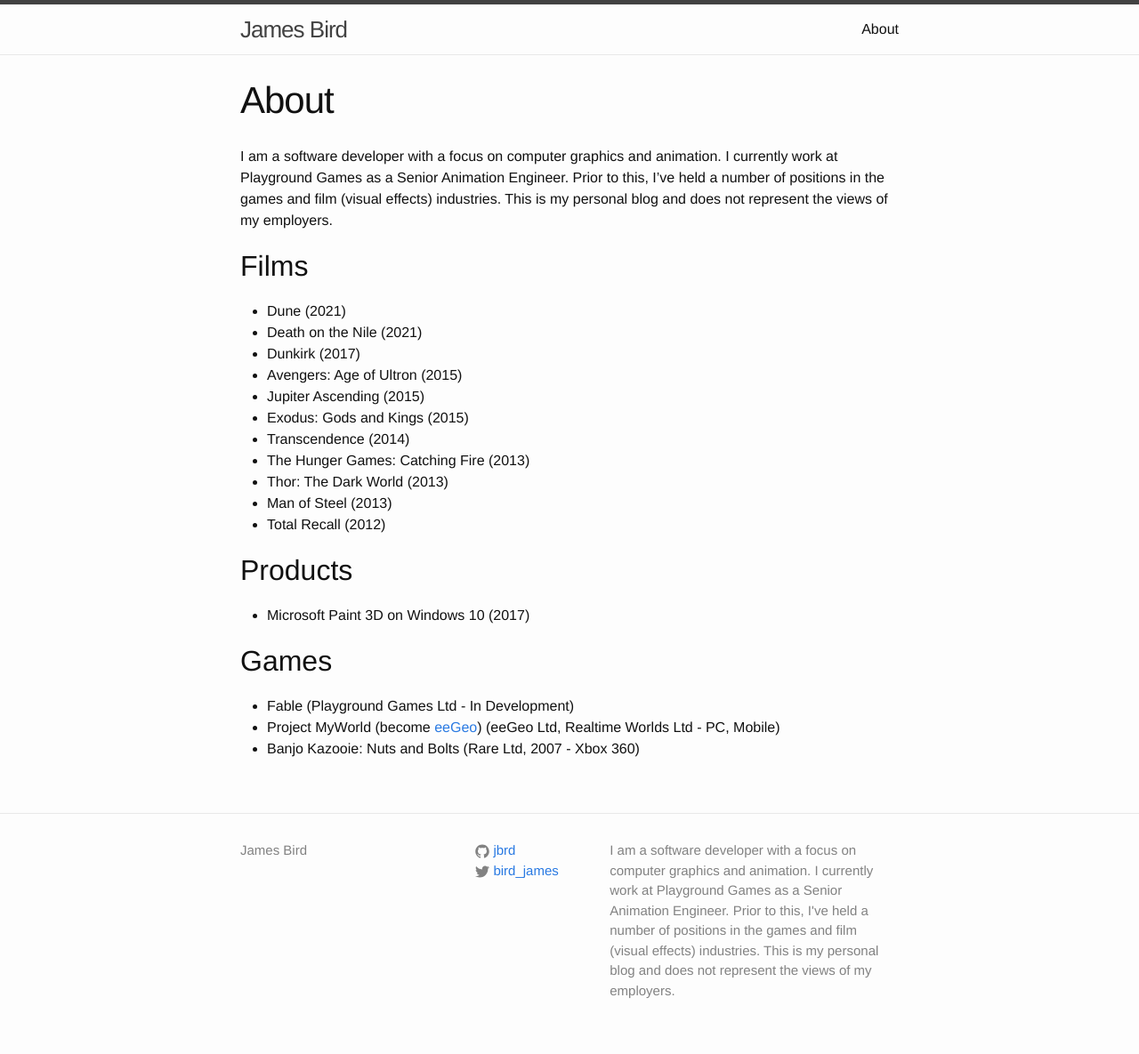
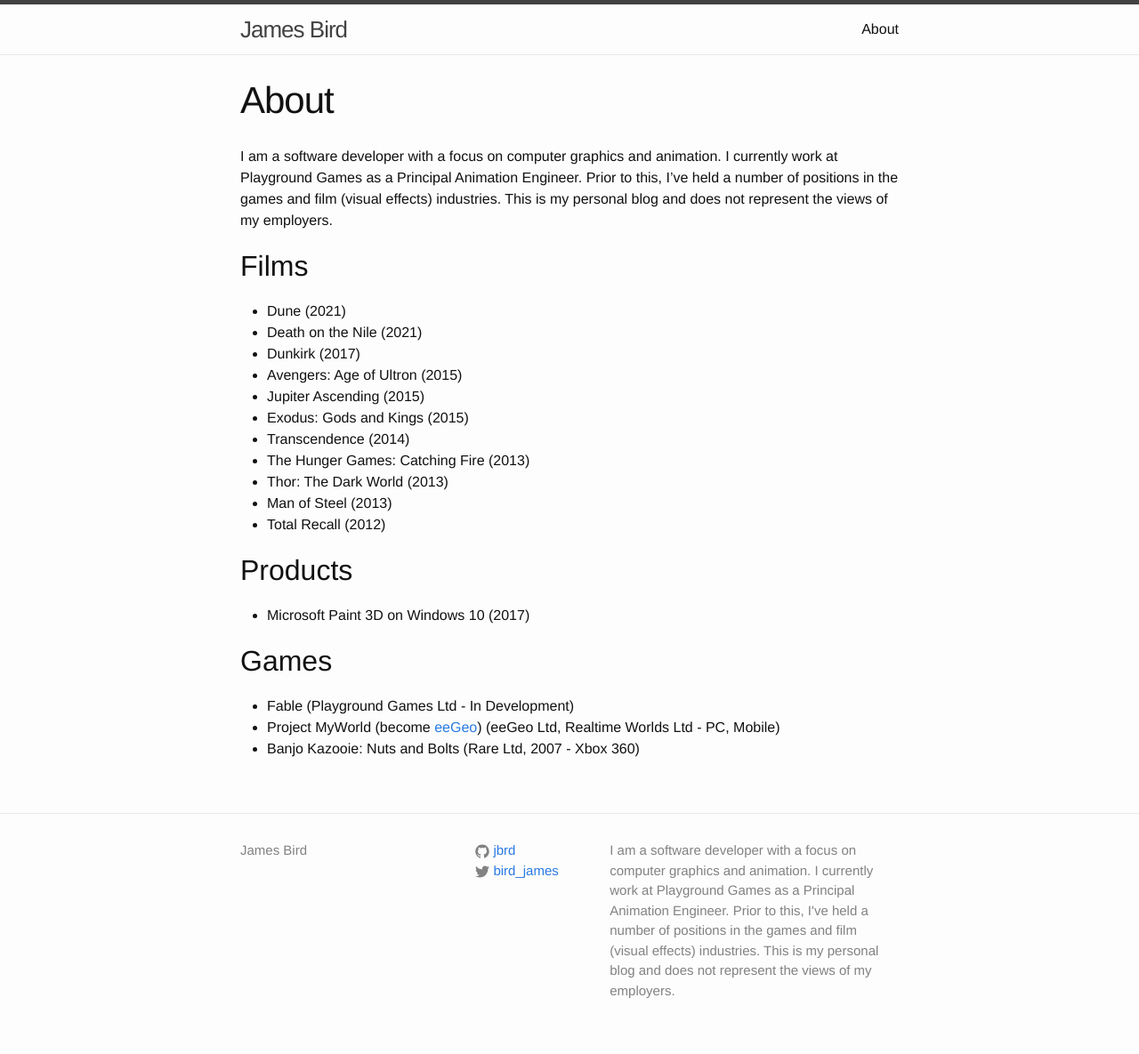
Before and after one commit to jbrd/jbrd.github.io, a Jekyll site: the page built from about.md, in a window 1280 px wide. Shown: the whole page at 89% size. Built offline with Jekyll 4.4.1, drawn with Linux system fonts in a browser that asks for light colours.

Commit message:
Update _config.yml

```diff
--- a/_config.yml
+++ b/_config.yml
@@ -2,7 +2,7 @@
 title: James Bird
 description: > # this means to ignore newlines until "baseurl:"
   I am a software developer with a focus on computer graphics and animation.
-  I currently work at Playground Games as a Senior Animation Engineer. Prior to this,
+  I currently work at Playground Games as a Principal Animation Engineer. Prior to this,
   I've held a number of positions in the games and film (visual effects) industries. This
   is my personal blog and does not represent the views of my employers.
 baseurl: "" # the subpath of your site, e.g. /blog/
```
